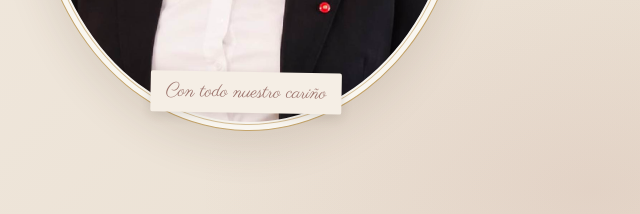
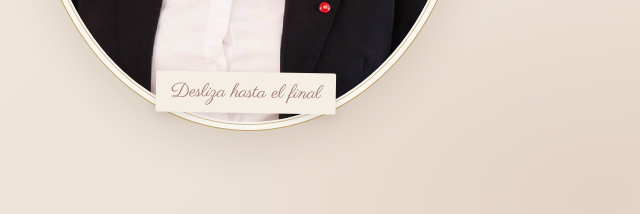
Before and after one commit to cumpleteresita/80s, a plain HTML site: page index.html in a window 1280 px wide. Shown: the part 514-728 px from the top of the page, 624-1264 px from the left. Drawn offline with nearby package versions, Linux system fonts and the light colour scheme.

Commit message:
Update index.html

```diff
--- a/index.html
+++ b/index.html
@@ -19,7 +19,7 @@
 
         <div class="portrait-wrap">
           <img class="portrait" src="teresita3.jpg" alt="Teresita Borja, rodeada de rosas y sosteniendo una corona">
-          <span class="portrait-caption">Con todo nuestro cariño</span>
+          <span class="portrait-caption">Desliza hasta el final</span>
      </div>
         <div class="number-lockup" aria-label="80 años">
           <span class="number">80</span>
```
